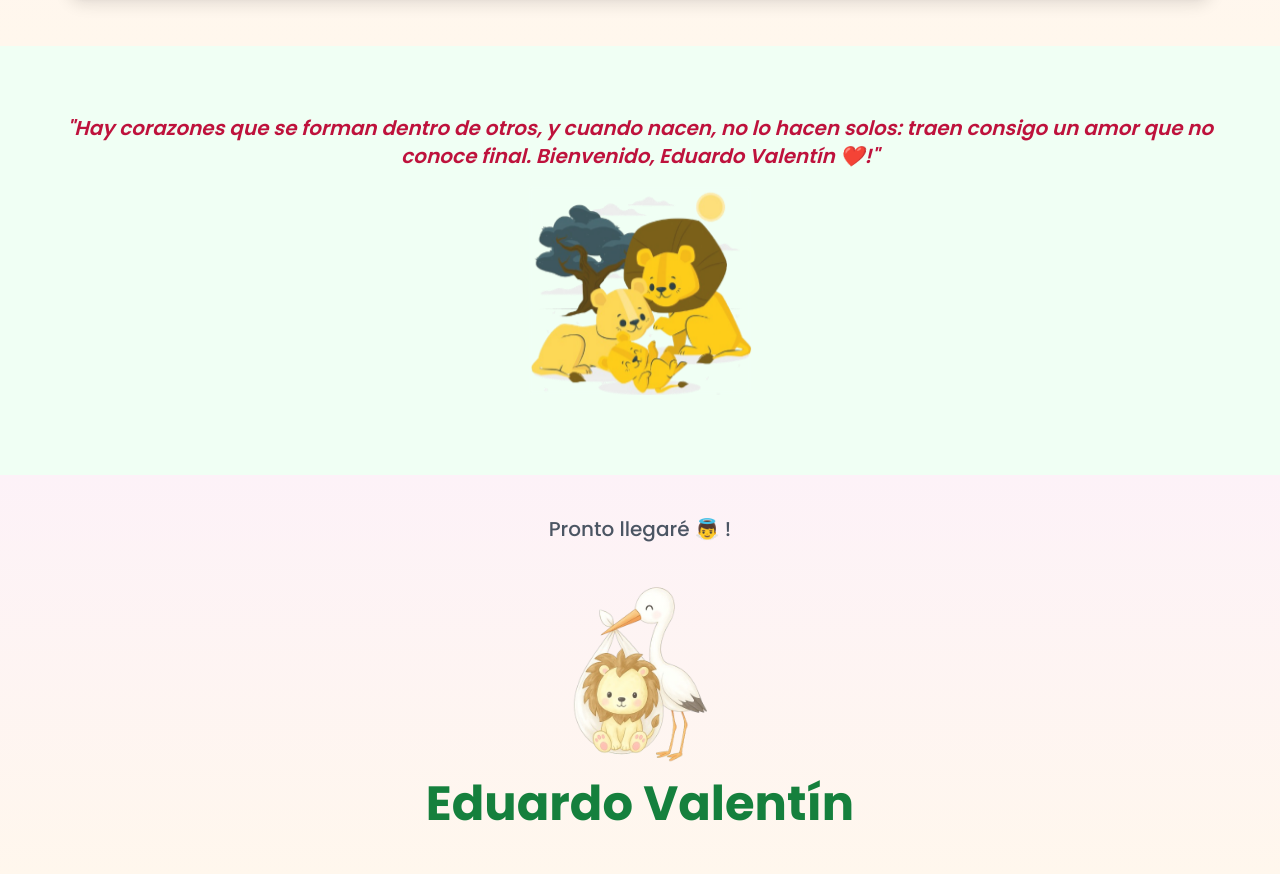
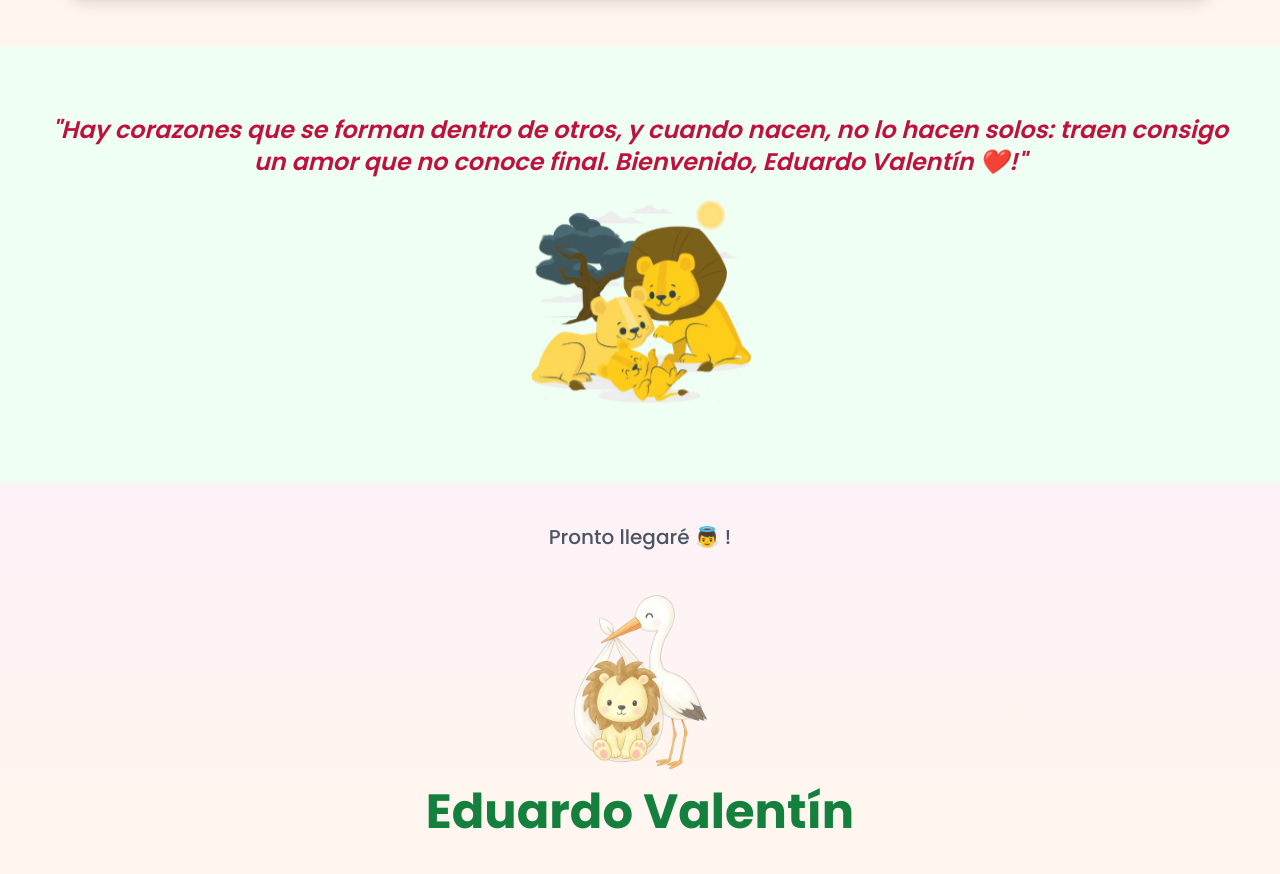
Before and after one commit to Eder3323/eduardo, a React (Create React App) app: page / in a window 1280 px wide. Shown: the part 1718-2592 px from the top of the page. Built offline with nearby package versions, Linux system fonts and the light colour scheme; a web font is replaced by a local one.

Commit message:
quote frame with 2xl words

```diff
--- a/src/components/QuoteFrame.js
+++ b/src/components/QuoteFrame.js
@@ -8,7 +8,7 @@ const QuoteFrame = () => {
             whileInView={{ opacity: 1, y: 0 }}
             viewport={{ once: true, margin: '-100px' }}
             transition={{ duration: 1, ease: 'easeOut' }}
-            className="text-center text-xl md:text-xl font-semibold italic text-rose-700 leading-relaxed px-6 md:px-12 my-8 md:my-12 pb-8 pt-5"
+            className="text-center text-2xl md:text-2xl font-semibold italic text-rose-700 leading-relaxed px-6 md:px-12 my-8 md:my-12 pb-8 pt-5"
         >
             "Hay corazones que se forman dentro de otros, y cuando nacen, no lo hacen solos: traen consigo un amor que no conoce final. Bienvenido, Eduardo Valentín ❤️!"
             <img
```
